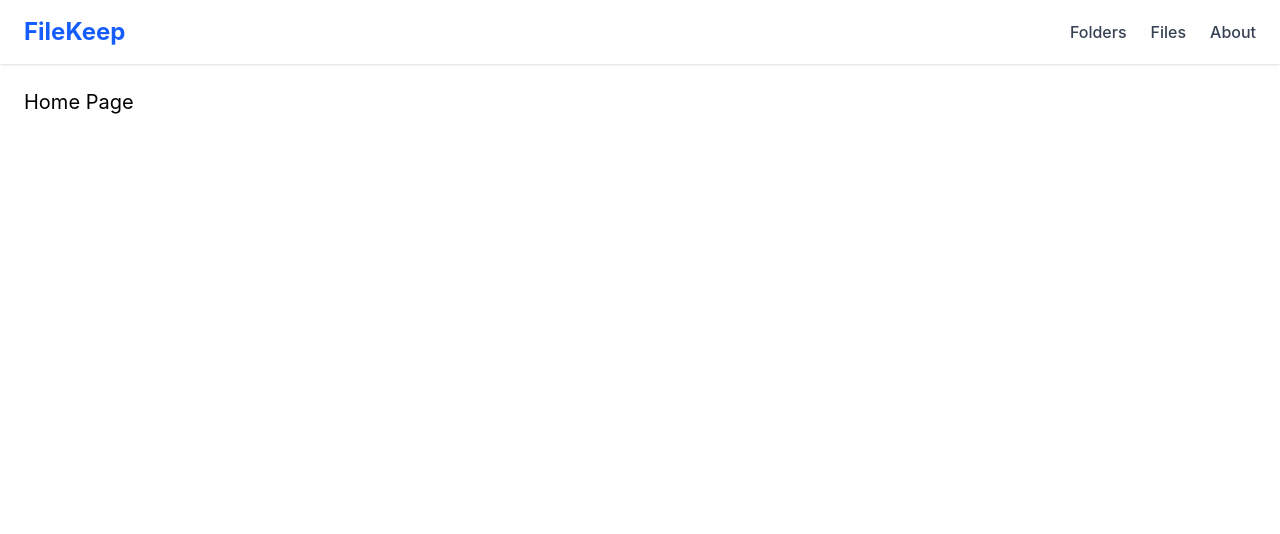
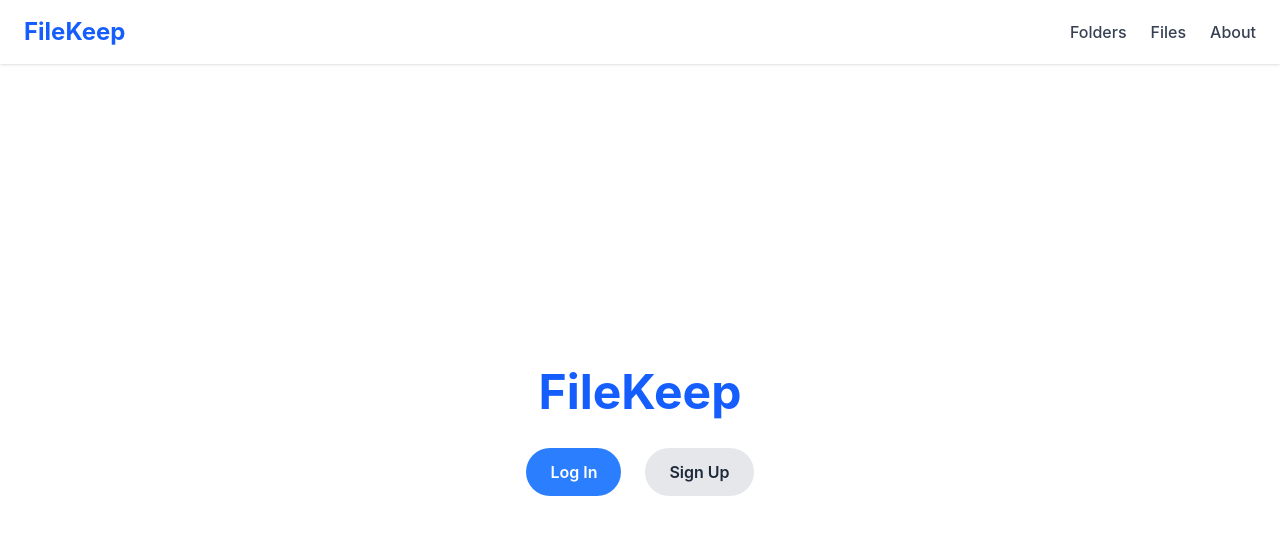
Before and after one commit to gdemko6/file-uploader, a React (Vite) app in the folder frontend/: page / in a window 1280 px wide. Shown: the top 534 px of the page. Built offline with nearby package versions, Linux system fonts and the light colour scheme.

Commit message:
Create home page

```diff
--- a/frontend/src/App.jsx
+++ b/frontend/src/App.jsx
@@ -12,12 +12,16 @@ import FolderDetailPage from "./pages/FolderDetailPage";
 function App() {
   return (
     <Router>
+      <div className="flex flex-col min-h-screen items">
         <Navbar />
+        <main className="flex flex-grow justify-center">
           <Routes>
             <Route path="/" element={<HomePage />} />
             <Route path="/folders" element={<FoldersPage />} />
             <Route path="/folders/:folderId" element={<FolderDetailPage />} />
           </Routes>
+        </main>
+      </div>
     </Router>
   );
 }
--- a/frontend/src/pages/HomePage.jsx
+++ b/frontend/src/pages/HomePage.jsx
@@ -1,3 +1,27 @@
+import { Link } from "react-router-dom";
+
 export default function HomePage() {
-    return <div className="p-6 text-xl">Home Page</div>;
-  }
+  return (
+    <div className="flex flex-col items-center justify-center flex-grow">
+
+      {/* Logo / Title */}
+      <h1 className="text-5xl font-bold mb-8 text-blue-600">FileKeep</h1>
+
+      {/* Buttons */}
+      <div className="flex space-x-6">
+        <Link
+          to="/login"
+          className="px-6 py-3 rounded-full bg-blue-500 text-white font-semibold hover:bg-blue-600 transition"
+        >
+          Log In
+        </Link>
+        <Link
+          to="/signup"
+          className="px-6 py-3 rounded-full bg-gray-200 text-gray-800 font-semibold hover:bg-gray-300 transition"
+        >
+          Sign Up
+        </Link>
+      </div>
+    </div>
+  );
+}
```
Lines whose indentation alone changed are shown as unchanged.
